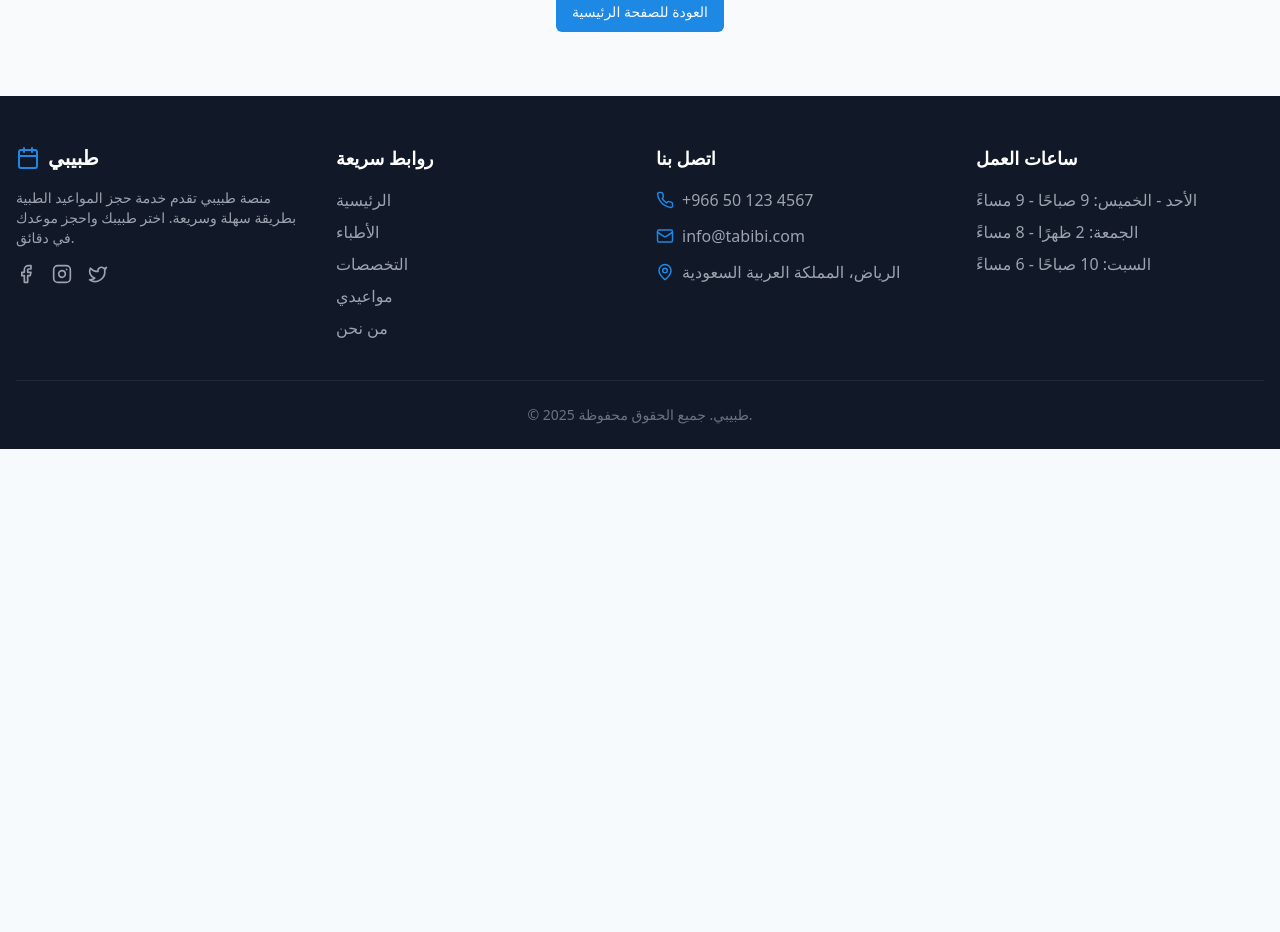
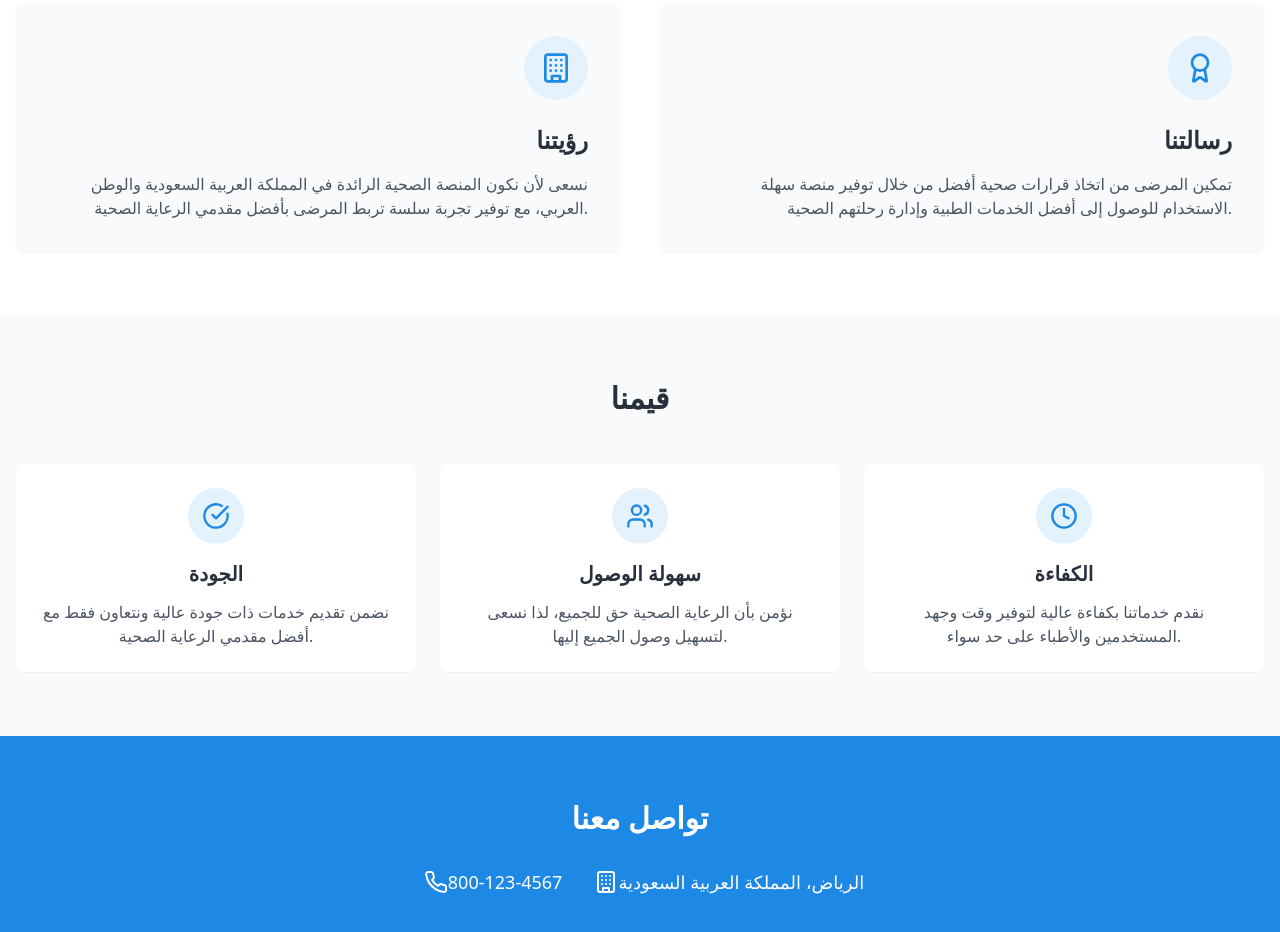
Before and after one commit to azadmustafa/doc-appointment, a React (Vite) app: page /about in a window 1280 px wide. Shown: the part 380-1312 px from the top of the page. Before the commit the page ends 829 px from the top, so only its background shows below. Built offline with nearby package versions, Linux system fonts and the light colour scheme.

Commit message:
Continue development

```diff
--- a/src/App.tsx
+++ b/src/App.tsx
@@ -8,6 +8,7 @@ import Index from "./pages/Index";
 import DoctorsList from "./pages/DoctorsList";
 import DoctorDetail from "./pages/DoctorDetail";
 import Appointments from "./pages/Appointments";
+import About from "./pages/About";
 import NotFound from "./pages/NotFound";
 
 const queryClient = new QueryClient();
@@ -23,6 +24,7 @@ const App = () => (
           <Route path="/doctors" element={<DoctorsList />} />
           <Route path="/doctors/:id" element={<DoctorDetail />} />
           <Route path="/appointments" element={<Appointments />} />
+          <Route path="/about" element={<About />} />
           {/* ADD ALL CUSTOM ROUTES ABOVE THE CATCH-ALL "*" ROUTE */}
           <Route path="*" element={<NotFound />} />
         </Routes>
--- /dev/null
+++ b/src/pages/About.tsx
@@ -0,0 +1,111 @@
+
+import { Building, Award, CheckCircle, Users, Clock, Phone } from "lucide-react";
+import Header from "@/components/Header";
+import Footer from "@/components/Footer";
+
+const About = () => {
+  return (
+    <div className="flex flex-col min-h-screen">
+      <Header />
+
+      <main className="flex-grow">
+        {/* الجزء العلوي */}
+        <section className="py-16 bg-medical-light">
+          <div className="container mx-auto px-4 text-center">
+            <h1 className="text-3xl md:text-4xl font-bold mb-6">من نحن</h1>
+            <p className="text-lg text-gray-600 max-w-3xl mx-auto">
+              طبيبي هي منصة رائدة في مجال حجز المواعيد الطبية في المملكة العربية السعودية، تهدف إلى تسهيل وصول المرضى إلى الرعاية الصحية من خلال تقنية سهلة الاستخدام.
+            </p>
+          </div>
+        </section>
+
+        {/* قسم رؤيتنا ورسالتنا */}
+        <section className="py-16 bg-white">
+          <div className="container mx-auto px-4">
+            <div className="grid grid-cols-1 md:grid-cols-2 gap-10">
+              <div className="text-center md:text-right p-8 bg-gray-50 rounded-lg shadow-sm">
+                <div className="w-16 h-16 bg-medical-light rounded-full flex items-center justify-center mx-auto md:mr-0 mb-6">
+                  <Building className="h-8 w-8 text-medical-primary" />
+                </div>
+                <h2 className="text-2xl font-bold mb-4">رؤيتنا</h2>
+                <p className="text-gray-600">
+                  نسعى لأن نكون المنصة الصحية الرائدة في المملكة العربية السعودية والوطن العربي، مع توفير تجربة سلسة تربط المرضى بأفضل مقدمي الرعاية الصحية.
+                </p>
+              </div>
+
+              <div className="text-center md:text-right p-8 bg-gray-50 rounded-lg shadow-sm">
+                <div className="w-16 h-16 bg-medical-light rounded-full flex items-center justify-center mx-auto md:mr-0 mb-6">
+                  <Award className="h-8 w-8 text-medical-primary" />
+                </div>
+                <h2 className="text-2xl font-bold mb-4">رسالتنا</h2>
+                <p className="text-gray-600">
+                  تمكين المرضى من اتخاذ قرارات صحية أفضل من خلال توفير منصة سهلة الاستخدام للوصول إلى أفضل الخدمات الطبية وإدارة رحلتهم الصحية.
+                </p>
+              </div>
+            </div>
+          </div>
+        </section>
+
+        {/* قسم قيمنا */}
+        <section className="py-16 bg-gray-50">
+          <div className="container mx-auto px-4">
+            <h2 className="text-3xl font-bold text-center mb-12">قيمنا</h2>
+
+            <div className="grid grid-cols-1 md:grid-cols-3 gap-6">
+              <div className="bg-white p-6 rounded-lg shadow-sm text-center">
+                <div className="w-14 h-14 rounded-full bg-medical-light flex items-center justify-center mx-auto mb-4">
+                  <CheckCircle className="h-7 w-7 text-medical-primary" />
+                </div>
+                <h3 className="text-xl font-semibold mb-3">الجودة</h3>
+                <p className="text-gray-600">
+                  نضمن تقديم خدمات ذات جودة عالية ونتعاون فقط مع أفضل مقدمي الرعاية الصحية.
+                </p>
+              </div>
+
+              <div className="bg-white p-6 rounded-lg shadow-sm text-center">
+                <div className="w-14 h-14 rounded-full bg-medical-light flex items-center justify-center mx-auto mb-4">
+                  <Users className="h-7 w-7 text-medical-primary" />
+                </div>
+                <h3 className="text-xl font-semibold mb-3">سهولة الوصول</h3>
+                <p className="text-gray-600">
+                  نؤمن بأن الرعاية الصحية حق للجميع، لذا نسعى لتسهيل وصول الجميع إليها.
+                </p>
+              </div>
+
+              <div className="bg-white p-6 rounded-lg shadow-sm text-center">
+                <div className="w-14 h-14 rounded-full bg-medical-light flex items-center justify-center mx-auto mb-4">
+                  <Clock className="h-7 w-7 text-medical-primary" />
+                </div>
+                <h3 className="text-xl font-semibold mb-3">الكفاءة</h3>
+                <p className="text-gray-600">
+                  نقدم خدماتنا بكفاءة عالية لتوفير وقت وجهد المستخدمين والأطباء على حد سواء.
+                </p>
+              </div>
+            </div>
+          </div>
+        </section>
+
+        {/* قسم الاتصال */}
+        <section className="py-16 bg-medical-primary text-white">
+          <div className="container mx-auto px-4 text-center">
+            <h2 className="text-3xl font-bold mb-8">تواصل معنا</h2>
+            <div className="flex flex-col md:flex-row justify-center items-center gap-6 max-w-2xl mx-auto">
+              <div className="flex items-center">
+                <Phone className="h-6 w-6 ml-2" />
+                <span className="text-lg">800-123-4567</span>
+              </div>
+              <div className="flex items-center">
+                <Building className="h-6 w-6 ml-2" />
+                <span className="text-lg">الرياض، المملكة العربية السعودية</span>
+              </div>
+            </div>
+          </div>
+        </section>
+      </main>
+
+      <Footer />
+    </div>
+  );
+};
+
+export default About;
```
